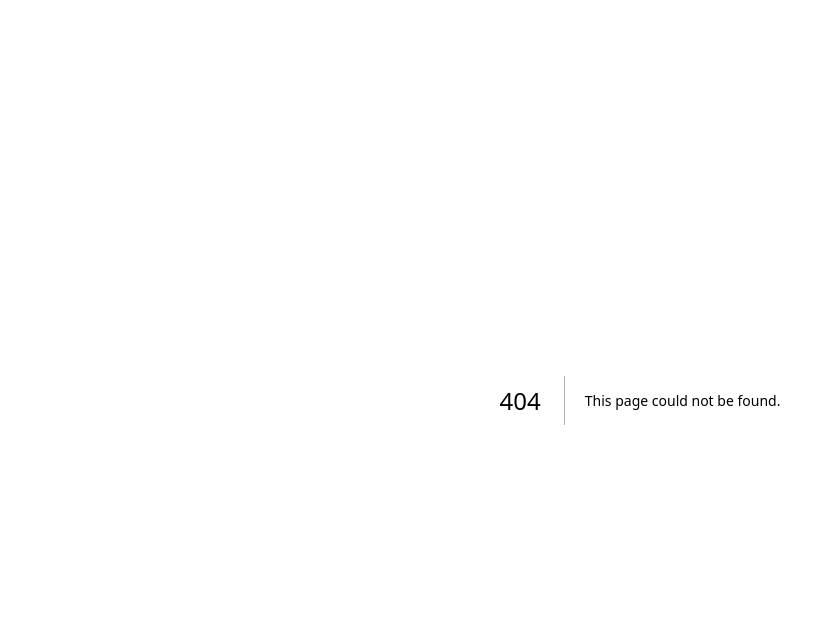
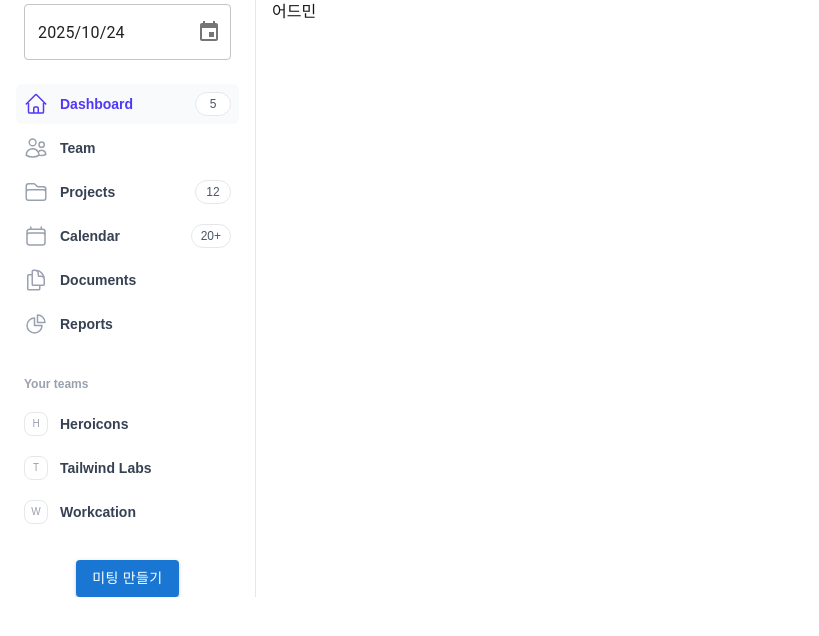
Before and after one commit to hwangnamin/namin-92, a Next.js app: page /admin in a window 1280 px wide. Before the commit this address had no page. Shown: the top 636 px of the page, without its empty margins (0-819 px from the left). Built offline with nearby package versions, Linux system fonts and the light colour scheme.

Commit message:
feat: 관리자 페이지 사이드바에 데이터 피커 렌더링

```diff
--- /dev/null
+++ b/src/app/admin/layout.jsx
@@ -0,0 +1,170 @@
+"use client";
+
+import { useState } from "react";
+import {
+  Button,
+  Dialog,
+  DialogTitle,
+  DialogContent,
+  DialogActions,
+} from "@mui/material";
+import { DatePicker, LocalizationProvider } from "@mui/x-date-pickers";
+import { AdapterDayjs } from "@mui/x-date-pickers/AdapterDayjs";
+import dayjs from "dayjs";
+import {
+  CalendarIcon,
+  ChartPieIcon,
+  DocumentDuplicateIcon,
+  FolderIcon,
+  HomeIcon,
+  UsersIcon,
+} from "@heroicons/react/24/outline";
+
+const navigation = [
+  { name: "Dashboard", href: "#", icon: HomeIcon, count: "5", current: true },
+  { name: "Team", href: "#", icon: UsersIcon, current: false },
+  {
+    name: "Projects",
+    href: "#",
+    icon: FolderIcon,
+    count: "12",
+    current: false,
+  },
+  {
+    name: "Calendar",
+    href: "#",
+    icon: CalendarIcon,
+    count: "20+",
+    current: false,
+  },
+  { name: "Documents", href: "#", icon: DocumentDuplicateIcon, current: false },
+  { name: "Reports", href: "#", icon: ChartPieIcon, current: false },
+];
+const teams = [
+  { id: 1, name: "Heroicons", href: "#", initial: "H", current: false },
+  { id: 2, name: "Tailwind Labs", href: "#", initial: "T", current: false },
+  { id: 3, name: "Workcation", href: "#", initial: "W", current: false },
+];
+
+function classNames(...classes) {
+  return classes.filter(Boolean).join(" ");
+}
+
+export default function AdminLayout({ children }) {
+  const [date, setDate] = useState(dayjs());
+  const [open, setOpen] = useState(false);
+
+  const handleClickOpen = () => {
+    setOpen(true);
+  };
+
+  const handleClose = () => {
+    setOpen(false);
+  };
+
+  return (
+    <LocalizationProvider dateAdapter={AdapterDayjs}>
+      <div className="flex gap-4">
+        <div className="relative flex grow flex-col gap-y-5 overflow-y-auto max-w-3xs border-r border-gray-200 bg-white px-6 dark:border-white/10 dark:bg-gray-900 dark:before:pointer-events-none dark:before:absolute dark:before:inset-0 dark:before:bg-black/10">
+          <div className="relative flex h-16 shrink-0 items-center">
+            <DatePicker
+              format="YYYY/MM/DD"
+              value={date}
+              onChange={(value) => setDate(value)}
+            />
+          </div>
+          <nav className="relative flex flex-1 flex-col">
+            <ul role="list" className="flex flex-1 flex-col gap-y-7">
+              <li>
+                <ul role="list" className="-mx-2 space-y-1">
+                  {navigation.map((item) => (
+                    <li key={item.name}>
+                      <a
+                        href={item.href}
+                        className={classNames(
+                          item.current
+                            ? "bg-gray-50 text-indigo-600 dark:bg-white/5 dark:text-white"
+                            : "text-gray-700 hover:bg-gray-50 hover:text-indigo-600 dark:text-gray-400 dark:hover:bg-white/5 dark:hover:text-white",
+                          "group flex gap-x-3 rounded-md p-2 text-sm/6 font-semibold"
+                        )}
+                      >
+                        <item.icon
+                          aria-hidden="true"
+                          className={classNames(
+                            item.current
+                              ? "text-indigo-600 dark:text-white"
+                              : "text-gray-400 group-hover:text-indigo-600 dark:group-hover:text-white",
+                            "size-6 shrink-0"
+                          )}
+                        />
+                        {item.name}
+                        {item.count ? (
+                          <span
+                            aria-hidden="true"
+                            className="ml-auto w-9 min-w-max rounded-full bg-white px-2.5 py-0.5 text-center text-xs/5 font-medium whitespace-nowrap text-gray-600 outline-1 -outline-offset-1 outline-gray-200 dark:bg-gray-900 dark:text-white dark:outline-white/15"
+                          >
+                            {item.count}
+                          </span>
+                        ) : null}
+                      </a>
+                    </li>
+                  ))}
+                </ul>
+              </li>
+              <li>
+                <div className="text-xs/6 font-semibold text-gray-400">
+                  Your teams
+                </div>
+                <ul role="list" className="-mx-2 mt-2 space-y-1">
+                  {teams.map((team) => (
+                    <li key={team.name}>
+                      <a
+                        href={team.href}
+                        className={classNames(
+                          team.current
+                            ? "bg-gray-50 text-indigo-600 dark:bg-white/5 dark:text-white"
+                            : "text-gray-700 hover:bg-gray-50 hover:text-indigo-600 dark:text-gray-400 dark:hover:bg-white/5 dark:hover:text-white",
+                          "group flex gap-x-3 rounded-md p-2 text-sm/6 font-semibold"
+                        )}
+                      >
+                        <span
+                          className={classNames(
+                            team.current
+                              ? "border-indigo-600 text-indigo-600 dark:border-white/10 dark:text-white"
+                              : "border-gray-200 text-gray-400 group-hover:border-indigo-600 group-hover:text-indigo-600 dark:border-white/15 dark:group-hover:border-white/20 dark:group-hover:text-white",
+                            "flex size-6 shrink-0 items-center justify-center rounded-lg border bg-white text-[0.625rem] font-medium dark:bg-white/5"
+                          )}
+                        >
+                          {team.initial}
+                        </span>
+                        <span className="truncate">{team.name}</span>
+                      </a>
+                    </li>
+                  ))}
+                </ul>
+              </li>
+              <li className="-mx-6 mt-auto text-center">
+                <Button variant="contained" onClick={handleClickOpen}>
+                  미팅 만들기
+                </Button>
+              </li>
+            </ul>
+          </nav>
+        </div>
+        <main>{children}</main>
+      </div>
+      <Dialog open={open}>
+        <DialogTitle>미팅 만들기</DialogTitle>
+        <DialogContent>
+          <form id="add-meeting"></form>
+        </DialogContent>
+        <DialogActions>
+          <Button onClick={handleClose}>취소</Button>
+          <Button type="submit" form="add-meeting">
+            저장
+          </Button>
+        </DialogActions>
+      </Dialog>
+    </LocalizationProvider>
+  );
+}
--- /dev/null
+++ b/src/app/admin/page.jsx
@@ -0,0 +1,3 @@
+export default function Admin() {
+  return <div>어드민</div>;
+}
```
Also changed, not shown: package.json (+11 -5 lines), 1 other file (tests, documents, lock files or other folders).
